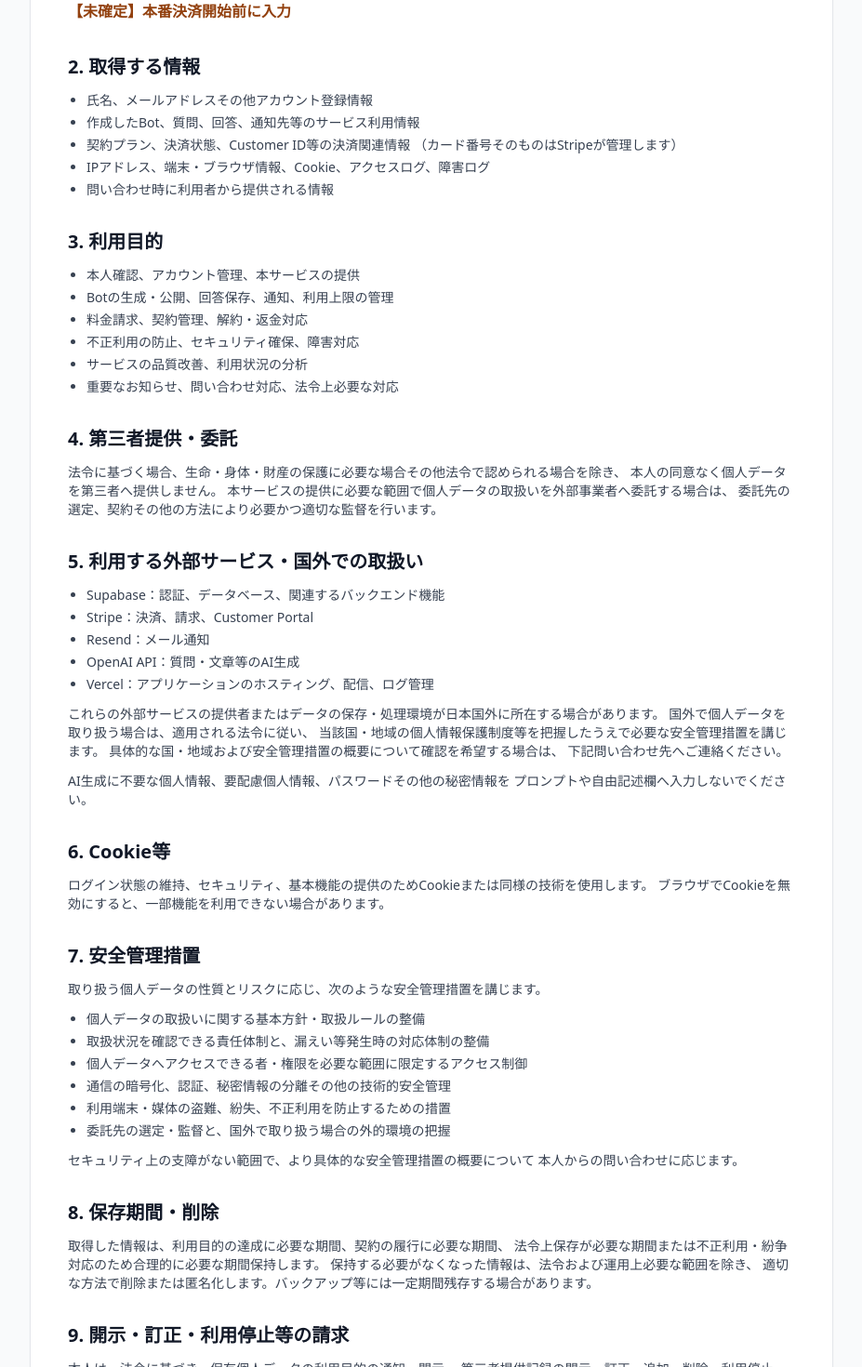
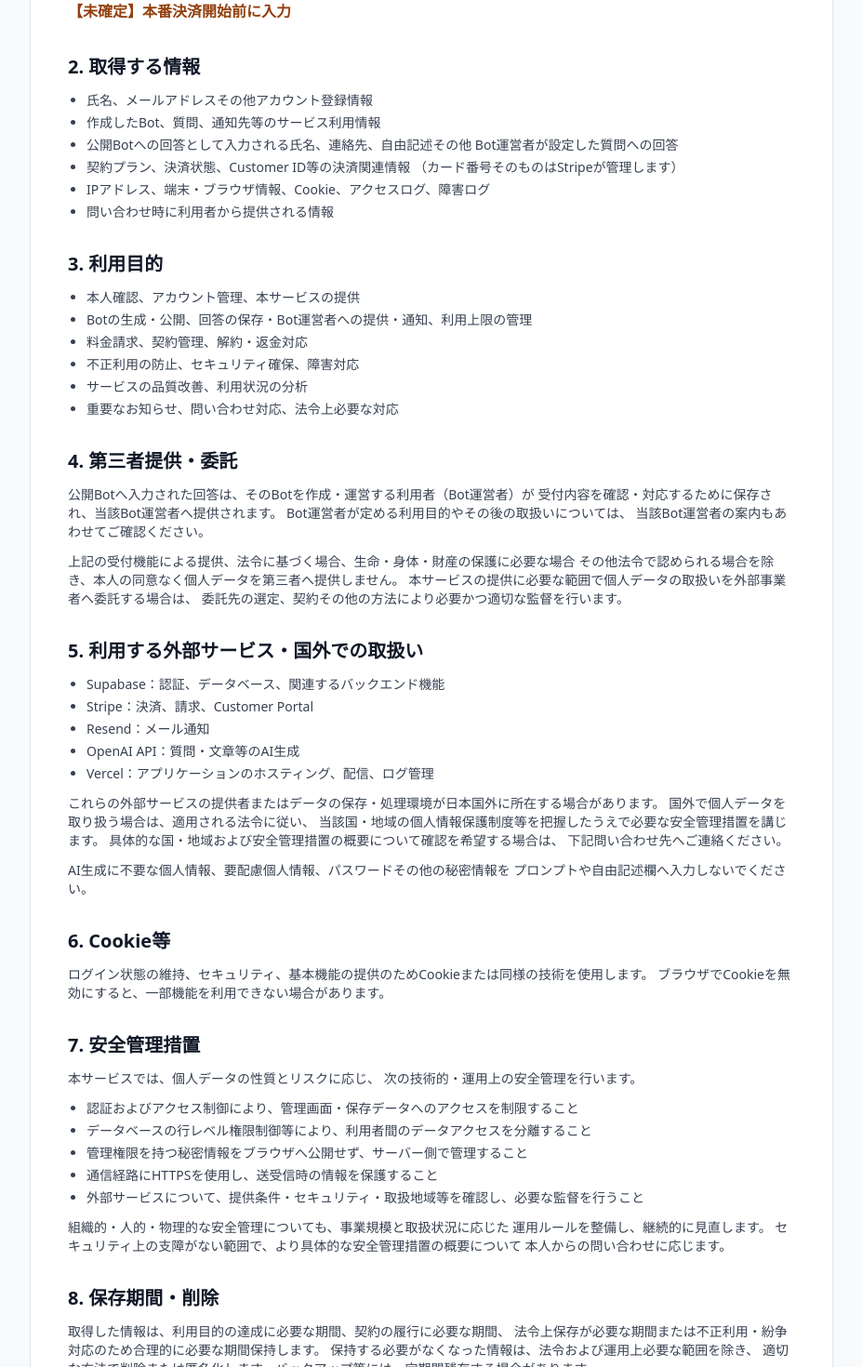
Before and after one commit to kane1018/ai-uketsuke-bot, a Next.js app: page /privacy in a window 1280 px wide. Shown: the part 500-1970 px from the top of the page at 93% size, without its empty margins (176-1103 px from the left). Built offline with nearby package versions, Linux system fonts and the light colour scheme.

Commit message:
fix: clarify bot operator data handling

```diff
--- a/src/app/privacy/page.tsx
+++ b/src/app/privacy/page.tsx
@@ -34,7 +34,11 @@ export default function PrivacyPage() {
         <h2>2. 取得する情報</h2>
         <ul>
           <li>氏名、メールアドレスその他アカウント登録情報</li>
-          <li>作成したBot、質問、回答、通知先等のサービス利用情報</li>
+          <li>作成したBot、質問、通知先等のサービス利用情報</li>
+          <li>
+            公開Botへの回答として入力される氏名、連絡先、自由記述その他
+            Bot運営者が設定した質問への回答
+          </li>
           <li>
             契約プラン、決済状態、Customer ID等の決済関連情報
             （カード番号そのものはStripeが管理します）
@@ -48,7 +52,7 @@ export default function PrivacyPage() {
         <h2>3. 利用目的</h2>
         <ul>
           <li>本人確認、アカウント管理、本サービスの提供</li>
-          <li>Botの生成・公開、回答保存、通知、利用上限の管理</li>
+          <li>Botの生成・公開、回答の保存・Bot運営者への提供・通知、利用上限の管理</li>
           <li>料金請求、契約管理、解約・返金対応</li>
           <li>不正利用の防止、セキュリティ確保、障害対応</li>
           <li>サービスの品質改善、利用状況の分析</li>
@@ -59,8 +63,14 @@ export default function PrivacyPage() {
       <section>
         <h2>4. 第三者提供・委託</h2>
         <p className="mt-3">
-          法令に基づく場合、生命・身体・財産の保護に必要な場合その他法令で認められる場合を除き、
-          本人の同意なく個人データを第三者へ提供しません。
+          公開Botへ入力された回答は、そのBotを作成・運営する利用者（Bot運営者）が
+          受付内容を確認・対応するために保存され、当該Bot運営者へ提供されます。
+          Bot運営者が定める利用目的やその後の取扱いについては、
+          当該Bot運営者の案内もあわせてご確認ください。
+        </p>
+        <p className="mt-3">
+          上記の受付機能による提供、法令に基づく場合、生命・身体・財産の保護に必要な場合
+          その他法令で認められる場合を除き、本人の同意なく個人データを第三者へ提供しません。
           本サービスの提供に必要な範囲で個人データの取扱いを外部事業者へ委託する場合は、
           委託先の選定、契約その他の方法により必要かつ適切な監督を行います。
         </p>
@@ -99,17 +109,19 @@ export default function PrivacyPage() {
       <section>
         <h2>7. 安全管理措置</h2>
         <p className="mt-3">
-          取り扱う個人データの性質とリスクに応じ、次のような安全管理措置を講じます。
+          本サービスでは、個人データの性質とリスクに応じ、
+          次の技術的・運用上の安全管理を行います。
         </p>
         <ul>
-          <li>個人データの取扱いに関する基本方針・取扱ルールの整備</li>
-          <li>取扱状況を確認できる責任体制と、漏えい等発生時の対応体制の整備</li>
-          <li>個人データへアクセスできる者・権限を必要な範囲に限定するアクセス制御</li>
-          <li>通信の暗号化、認証、秘密情報の分離その他の技術的安全管理</li>
-          <li>利用端末・媒体の盗難、紛失、不正利用を防止するための措置</li>
-          <li>委託先の選定・監督と、国外で取り扱う場合の外的環境の把握</li>
+          <li>認証およびアクセス制御により、管理画面・保存データへのアクセスを制限すること</li>
+          <li>データベースの行レベル権限制御等により、利用者間のデータアクセスを分離すること</li>
+          <li>管理権限を持つ秘密情報をブラウザへ公開せず、サーバー側で管理すること</li>
+          <li>通信経路にHTTPSを使用し、送受信時の情報を保護すること</li>
+          <li>外部サービスについて、提供条件・セキュリティ・取扱地域等を確認し、必要な監督を行うこと</li>
         </ul>
         <p className="mt-3">
+          組織的・人的・物理的な安全管理についても、事業規模と取扱状況に応じた
+          運用ルールを整備し、継続的に見直します。
           セキュリティ上の支障がない範囲で、より具体的な安全管理措置の概要について
           本人からの問い合わせに応じます。
         </p>
```
